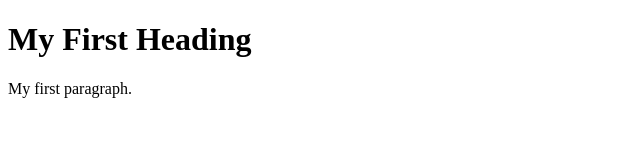
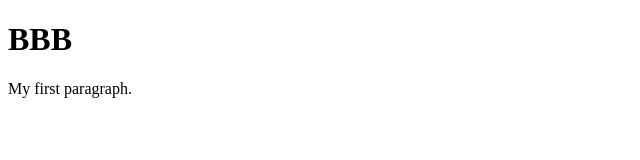
Before and after one commit to Alubisman/practica6, a plain HTML site: page index.html in a window 1280 px wide. Shown: the whole page, without its empty margins (0-640 px from the left). Drawn offline with Linux system fonts and the light colour scheme.

Commit message:
tercer commit de Iago

```diff
--- a/index.html
+++ b/index.html
@@ -2,7 +2,7 @@
 <html>
 <body>
 
-<h1>My First Heading</h1>
+<h1>BBB</h1>
 <p>My first paragraph.</p>
 
 </body>
```
